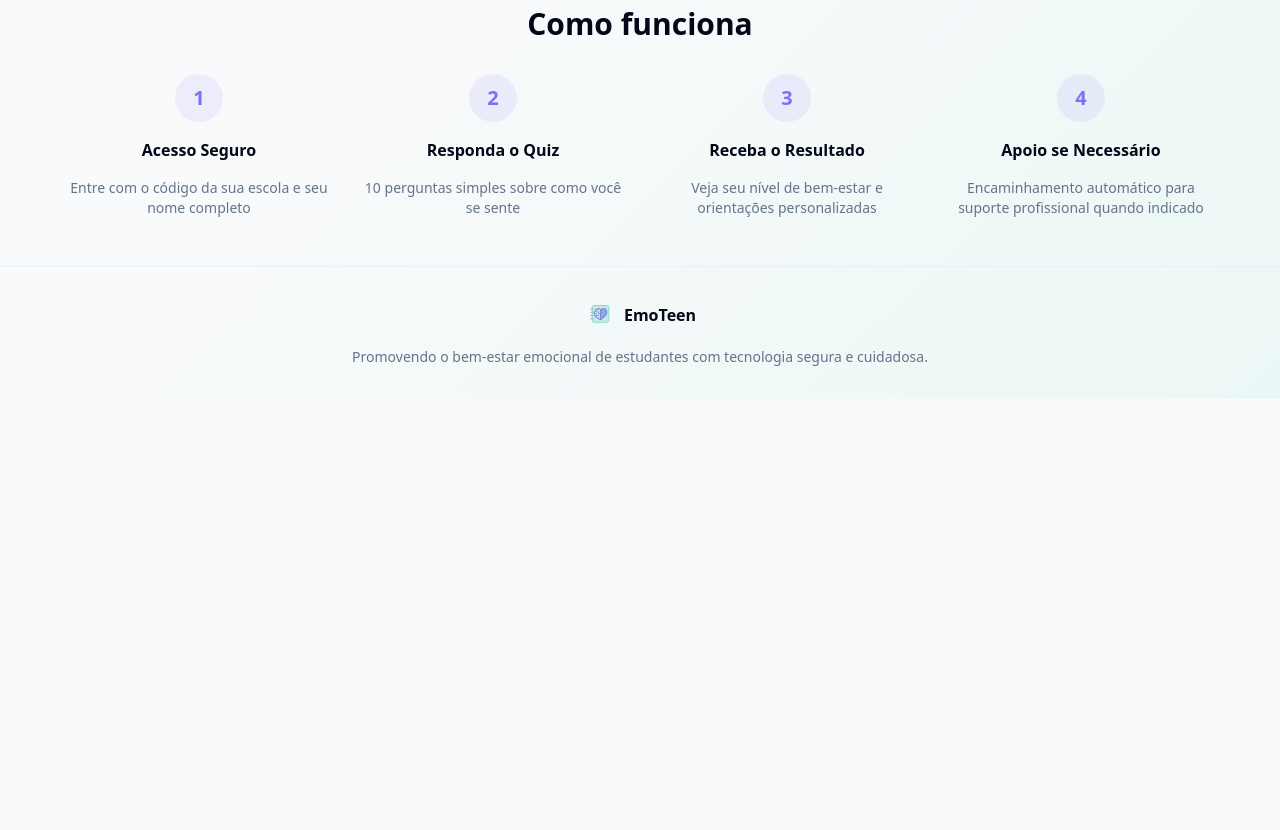
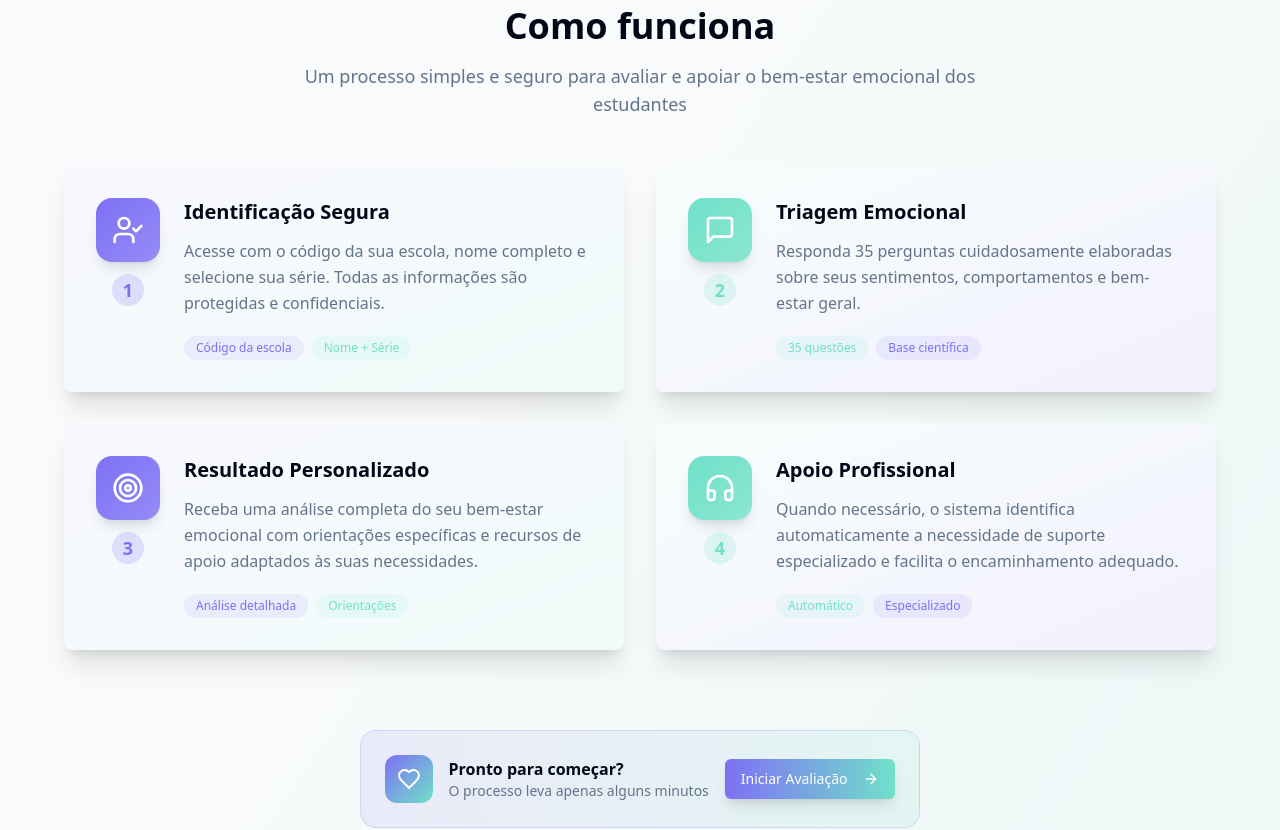
Before and after one commit to fvckb1tchs/emo-pulse-check, a React (Vite) app: page / in a window 1280 px wide. Shown: the part 860-1690 px from the top of the page. Before the commit the page ends 1259 px from the top, so only its background shows below. Built offline with nearby package versions, Linux system fonts and the light colour scheme.

Commit message:
Update "How it works" section
Update the "How it works" section to be more interactive and visually appealing, aligning with the EmoTeen brand. This includes revising the descriptions for each step to reflect the current application flow.

```diff
--- a/src/pages/Index.tsx
+++ b/src/pages/Index.tsx
@@ -2,7 +2,7 @@ import { Button } from "@/components/ui/button";
 import { Card, CardContent, CardHeader, CardTitle } from "@/components/ui/card";
 import { useNavigate } from "react-router-dom";
 import EmoTeenLogo from "@/components/EmoTeenLogo";
-import { ArrowRight, Shield, Heart, Users, BarChart3 } from "lucide-react";
+import { ArrowRight, Shield, Heart, Users, BarChart3, UserCheck, MessageSquare, Target, HeadphonesIcon } from "lucide-react";
 
 const Index = () => {
   const navigate = useNavigate();
@@ -111,48 +111,141 @@ const Index = () => {
           </div>
 
           {/* How it works */}
-          <div className="text-center space-y-8">
-            <h3 className="text-3xl font-bold text-foreground">Como funciona</h3>
-
-            <div className="grid md:grid-cols-4 gap-6">
-              <div className="space-y-4">
-                <div className="w-12 h-12 bg-primary/10 rounded-full flex items-center justify-center mx-auto">
-                  <span className="text-primary font-bold text-xl">1</span>
-                </div>
-                <h4 className="font-semibold">Acesso Seguro</h4>
-                <p className="text-sm text-muted-foreground">
-                  Entre com o código da sua escola e seu nome completo
+          <div className="space-y-12">
+            <div className="text-center space-y-4">
+              <h3 className="text-3xl md:text-4xl font-bold text-foreground">Como funciona</h3>
+              <p className="text-lg text-muted-foreground max-w-2xl mx-auto">
+                Um processo simples e seguro para avaliar e apoiar o bem-estar emocional dos estudantes
               </p>
             </div>
 
-              <div className="space-y-4">
-                <div className="w-12 h-12 bg-primary/10 rounded-full flex items-center justify-center mx-auto">
-                  <span className="text-primary font-bold text-xl">2</span>
+            <div className="grid lg:grid-cols-2 gap-8">
+              {/* Step 1 */}
+              <Card className="group relative overflow-hidden border-0 shadow-xl bg-gradient-to-br from-primary/5 to-secondary/10 hover:shadow-2xl transition-all duration-300 hover:-translate-y-1">
+                <CardContent className="p-8">
+                  <div className="flex items-start gap-6">
+                    <div className="flex-shrink-0">
+                      <div className="w-16 h-16 bg-gradient-to-br from-primary to-primary/80 rounded-2xl flex items-center justify-center shadow-lg group-hover:scale-110 transition-transform duration-300">
+                        <UserCheck className="w-8 h-8 text-white" />
                       </div>
-                <h4 className="font-semibold">Responda o Quiz</h4>
-                <p className="text-sm text-muted-foreground">
-                  10 perguntas simples sobre como você se sente
+                      <div className="w-8 h-8 bg-primary/20 rounded-full flex items-center justify-center mx-auto mt-3">
+                        <span className="text-primary font-bold text-lg">1</span>
+                      </div>
+                    </div>
+                    <div className="space-y-3">
+                      <h4 className="text-xl font-bold text-foreground">Identificação Segura</h4>
+                      <p className="text-muted-foreground leading-relaxed">
+                        Acesse com o código da sua escola, nome completo e selecione sua série.
+                        Todas as informações são protegidas e confidenciais.
                       </p>
+                      <div className="flex flex-wrap gap-2 pt-2">
+                        <span className="text-xs bg-primary/10 text-primary px-3 py-1 rounded-full font-medium">Código da escola</span>
+                        <span className="text-xs bg-secondary/10 text-secondary px-3 py-1 rounded-full font-medium">Nome + Série</span>
+                      </div>
+                    </div>
+                  </div>
+                </CardContent>
+              </Card>
+
+              {/* Step 2 */}
+              <Card className="group relative overflow-hidden border-0 shadow-xl bg-gradient-to-br from-secondary/5 to-primary/10 hover:shadow-2xl transition-all duration-300 hover:-translate-y-1">
+                <CardContent className="p-8">
+                  <div className="flex items-start gap-6">
+                    <div className="flex-shrink-0">
+                      <div className="w-16 h-16 bg-gradient-to-br from-secondary to-secondary/80 rounded-2xl flex items-center justify-center shadow-lg group-hover:scale-110 transition-transform duration-300">
+                        <MessageSquare className="w-8 h-8 text-white" />
+                      </div>
+                      <div className="w-8 h-8 bg-secondary/20 rounded-full flex items-center justify-center mx-auto mt-3">
+                        <span className="text-secondary font-bold text-lg">2</span>
+                      </div>
+                    </div>
+                    <div className="space-y-3">
+                      <h4 className="text-xl font-bold text-foreground">Triagem Emocional</h4>
+                      <p className="text-muted-foreground leading-relaxed">
+                        Responda 35 perguntas cuidadosamente elaboradas sobre seus sentimentos,
+                        comportamentos e bem-estar geral.
+                      </p>
+                      <div className="flex flex-wrap gap-2 pt-2">
+                        <span className="text-xs bg-secondary/10 text-secondary px-3 py-1 rounded-full font-medium">35 questões</span>
+                        <span className="text-xs bg-primary/10 text-primary px-3 py-1 rounded-full font-medium">Base científica</span>
+                      </div>
+                    </div>
+                  </div>
+                </CardContent>
+              </Card>
+
+              {/* Step 3 */}
+              <Card className="group relative overflow-hidden border-0 shadow-xl bg-gradient-to-br from-primary/5 to-secondary/10 hover:shadow-2xl transition-all duration-300 hover:-translate-y-1">
+                <CardContent className="p-8">
+                  <div className="flex items-start gap-6">
+                    <div className="flex-shrink-0">
+                      <div className="w-16 h-16 bg-gradient-to-br from-primary to-primary/80 rounded-2xl flex items-center justify-center shadow-lg group-hover:scale-110 transition-transform duration-300">
+                        <Target className="w-8 h-8 text-white" />
+                      </div>
+                      <div className="w-8 h-8 bg-primary/20 rounded-full flex items-center justify-center mx-auto mt-3">
+                        <span className="text-primary font-bold text-lg">3</span>
+                      </div>
+                    </div>
+                    <div className="space-y-3">
+                      <h4 className="text-xl font-bold text-foreground">Resultado Personalizado</h4>
+                      <p className="text-muted-foreground leading-relaxed">
+                        Receba uma análise completa do seu bem-estar emocional com orientações
+                        específicas e recursos de apoio adaptados às suas necessidades.
+                      </p>
+                      <div className="flex flex-wrap gap-2 pt-2">
+                        <span className="text-xs bg-primary/10 text-primary px-3 py-1 rounded-full font-medium">Análise detalhada</span>
+                        <span className="text-xs bg-secondary/10 text-secondary px-3 py-1 rounded-full font-medium">Orientações</span>
+                      </div>
+                    </div>
+                  </div>
+                </CardContent>
+              </Card>
+
+              {/* Step 4 */}
+              <Card className="group relative overflow-hidden border-0 shadow-xl bg-gradient-to-br from-secondary/5 to-primary/10 hover:shadow-2xl transition-all duration-300 hover:-translate-y-1">
+                <CardContent className="p-8">
+                  <div className="flex items-start gap-6">
+                    <div className="flex-shrink-0">
+                      <div className="w-16 h-16 bg-gradient-to-br from-secondary to-secondary/80 rounded-2xl flex items-center justify-center shadow-lg group-hover:scale-110 transition-transform duration-300">
+                        <HeadphonesIcon className="w-8 h-8 text-white" />
+                      </div>
+                      <div className="w-8 h-8 bg-secondary/20 rounded-full flex items-center justify-center mx-auto mt-3">
+                        <span className="text-secondary font-bold text-lg">4</span>
+                      </div>
+                    </div>
+                    <div className="space-y-3">
+                      <h4 className="text-xl font-bold text-foreground">Apoio Profissional</h4>
+                      <p className="text-muted-foreground leading-relaxed">
+                        Quando necessário, o sistema identifica automaticamente a necessidade de
+                        suporte especializado e facilita o encaminhamento adequado.
+                      </p>
+                      <div className="flex flex-wrap gap-2 pt-2">
+                        <span className="text-xs bg-secondary/10 text-secondary px-3 py-1 rounded-full font-medium">Automático</span>
+                        <span className="text-xs bg-primary/10 text-primary px-3 py-1 rounded-full font-medium">Especializado</span>
+                      </div>
+                    </div>
+                  </div>
+                </CardContent>
+              </Card>
             </div>
 
-              <div className="space-y-4">
-                <div className="w-12 h-12 bg-primary/10 rounded-full flex items-center justify-center mx-auto">
-                  <span className="text-primary font-bold text-xl">3</span>
+            {/* Call to Action */}
+            <div className="text-center pt-8">
+              <div className="inline-flex items-center gap-4 p-6 bg-gradient-to-r from-primary/10 to-secondary/10 rounded-2xl border border-primary/20">
+                <div className="w-12 h-12 bg-gradient-to-br from-primary to-secondary rounded-xl flex items-center justify-center">
+                  <Heart className="w-6 h-6 text-white" />
                 </div>
-                <h4 className="font-semibold">Receba o Resultado</h4>
-                <p className="text-sm text-muted-foreground">
-                  Veja seu nível de bem-estar e orientações personalizadas
-                </p>
+                <div className="text-left">
+                  <p className="font-semibold text-foreground">Pronto para começar?</p>
+                  <p className="text-sm text-muted-foreground">O processo leva apenas alguns minutos</p>
                 </div>
-
-              <div className="space-y-4">
-                <div className="w-12 h-12 bg-primary/10 rounded-full flex items-center justify-center mx-auto">
-                  <span className="text-primary font-bold text-xl">4</span>
-                </div>
-                <h4 className="font-semibold">Apoio se Necessário</h4>
-                <p className="text-sm text-muted-foreground">
-                  Encaminhamento automático para suporte profissional quando indicado
-                </p>
+                <Button
+                  onClick={() => navigate('/login')}
+                  className="bg-gradient-to-r from-primary to-secondary hover:from-primary/90 hover:to-secondary/90 text-white shadow-lg"
+                >
+                  Iniciar Avaliação
+                  <ArrowRight className="ml-2 w-4 h-4" />
+                </Button>
               </div>
             </div>
           </div>
```
Lines whose indentation alone changed are shown as unchanged.
